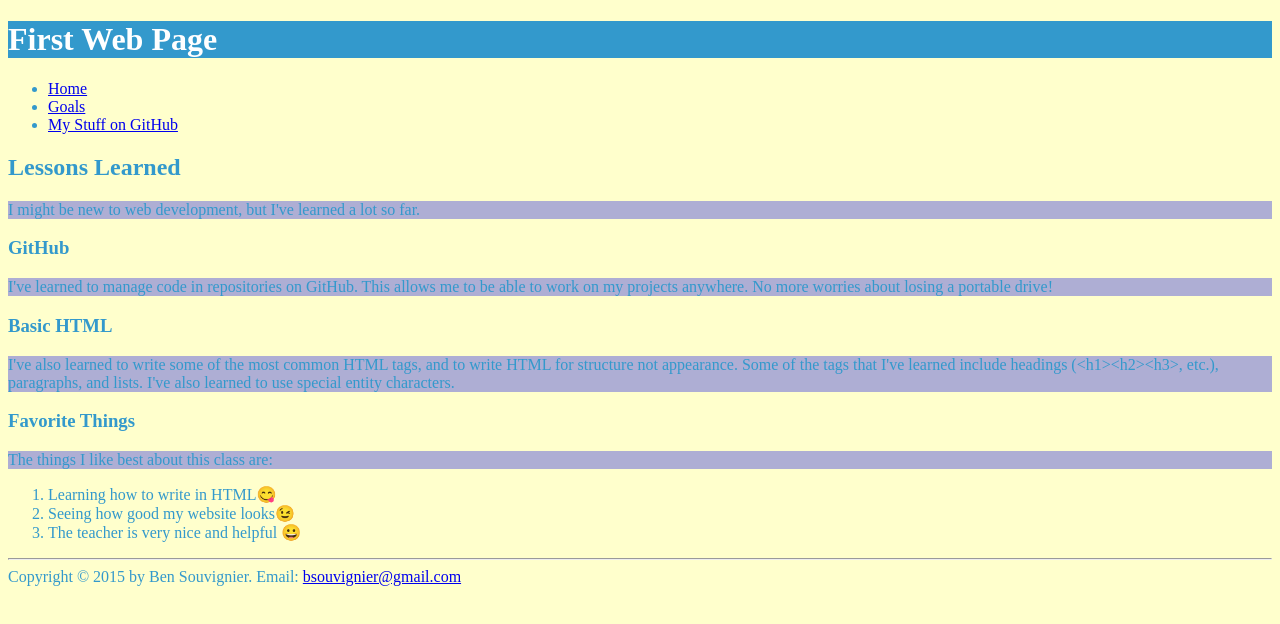
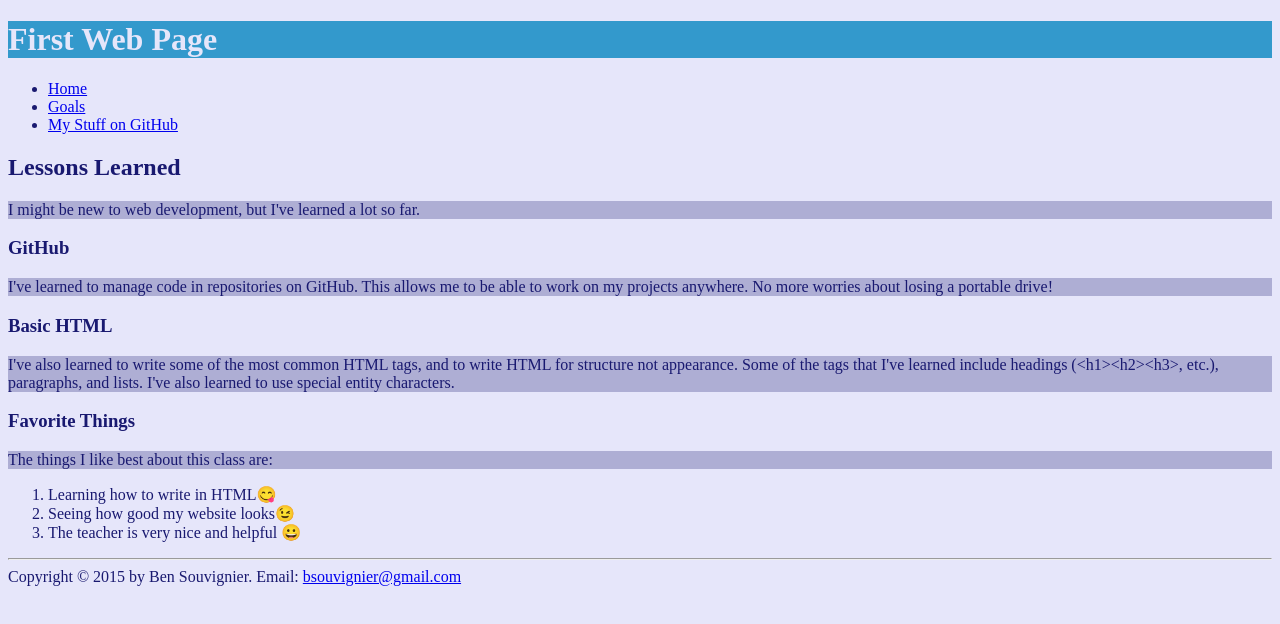
Before and after one commit to bsouvignier/firstWebSite, a plain HTML site: page firstWebSite/index.html in a window 1280 px wide. Drawn offline with Linux system fonts and the light colour scheme.

Commit message:
v5 removed style

```diff
--- a/firstWebSite/index.html
+++ b/firstWebSite/index.html
@@ -5,11 +5,6 @@
     <title>First Web Site</title>
     <meta charset="utf-8" />
     <link rel="stylesheet" href="style.css">
-<style>
-    body {background-color: #FFFFCC; color: #3399CC}
-    h1 {color: #FFFFFF; background-color: #000000}
-
-</style>
     </head>
 
     <!-- Header -->
```
